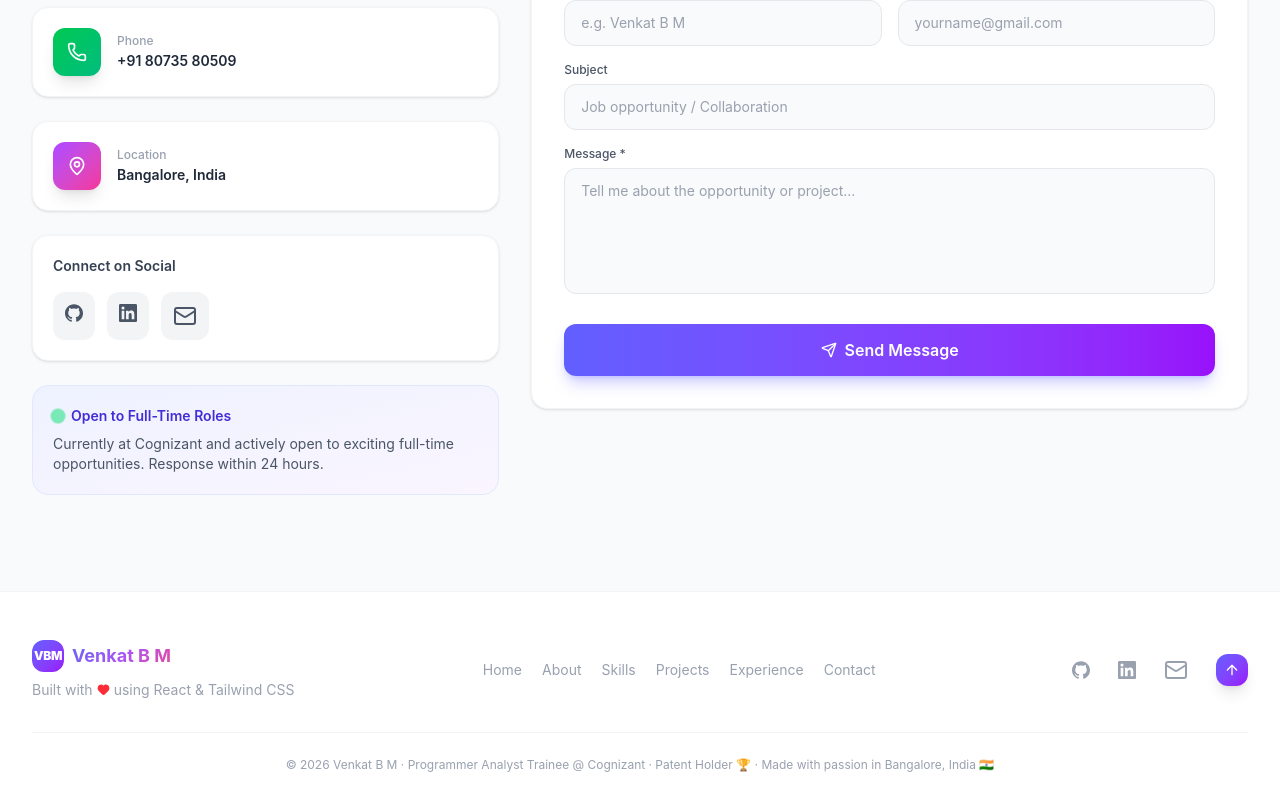
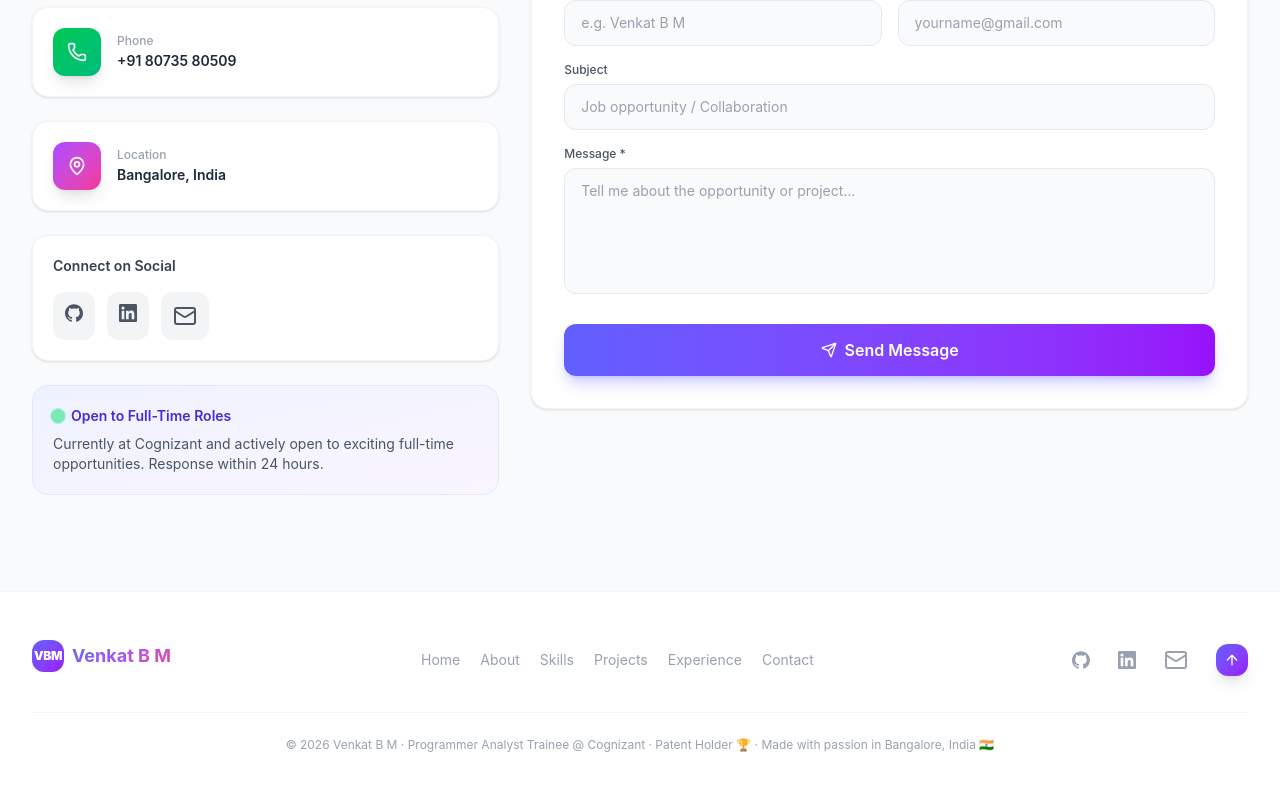
Before and after one commit to bubby-2003/My-Portfolio, a React (Vite) app: page / in a window 1280 px wide. Shown: the part 6158-6969 px from the top of the page. Built offline with nearby package versions, Linux system fonts and the light colour scheme.

Commit message:
fix: remove 'Built with React & Tailwind CSS' from footer
Co-Authored-By: Claude Sonnet 4.6 <noreply@anthropic.com>

```diff
--- a/src/components/Footer.jsx
+++ b/src/components/Footer.jsx
@@ -1,4 +1,4 @@
-import { Heart, Mail, ArrowUp } from 'lucide-react'
+import { Mail, ArrowUp } from 'lucide-react'
 
 const GithubIcon = () => (
   <svg viewBox="0 0 24 24" width="18" height="18" fill="currentColor">
@@ -27,9 +27,6 @@ export default function Footer({ darkMode }) {
               </div>
               <span className="font-bold text-lg gradient-text">Venkat B M</span>
             </div>
-            <p className={`text-sm flex items-center gap-1 justify-center md:justify-start ${darkMode ? 'text-gray-500' : 'text-gray-400'}`}>
-              Built with <Heart size={13} className="text-red-500 fill-red-500" /> using React & Tailwind CSS
-            </p>
           </div>
 
           {/* Nav */}
```
